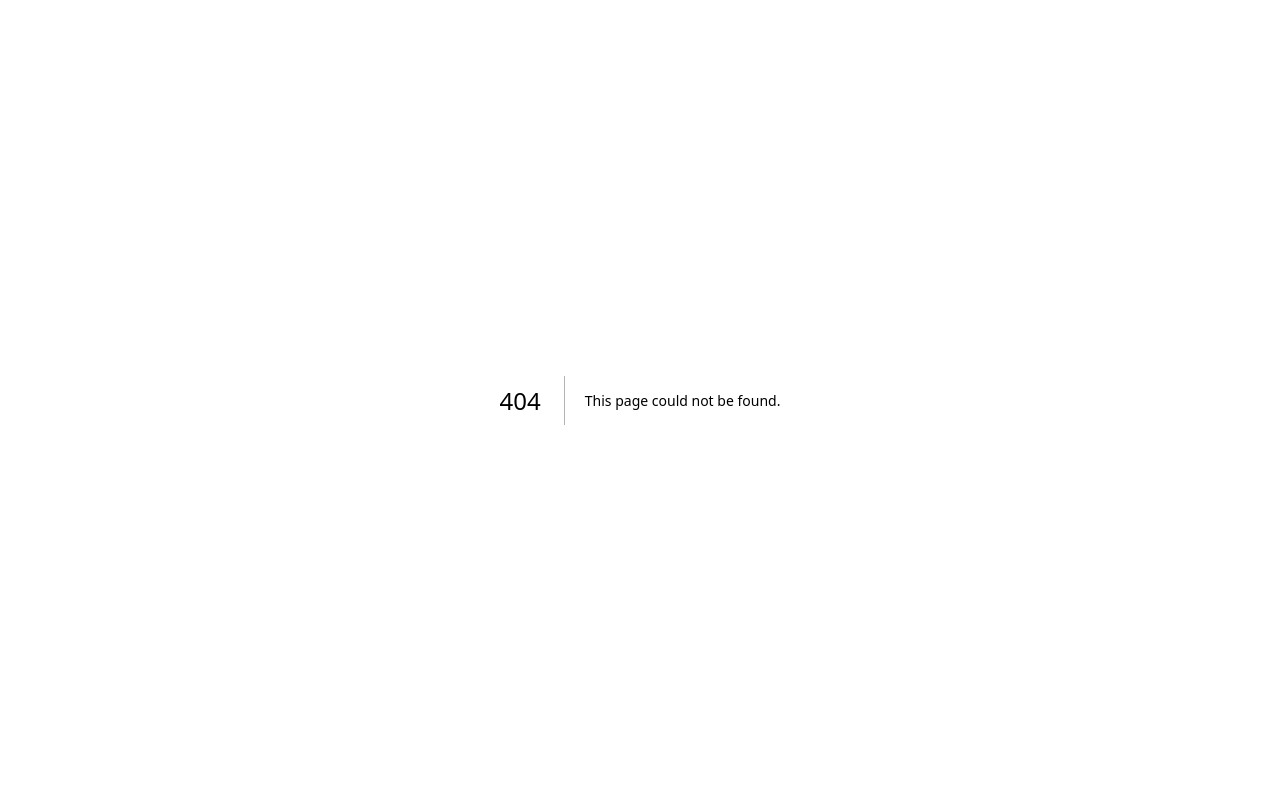
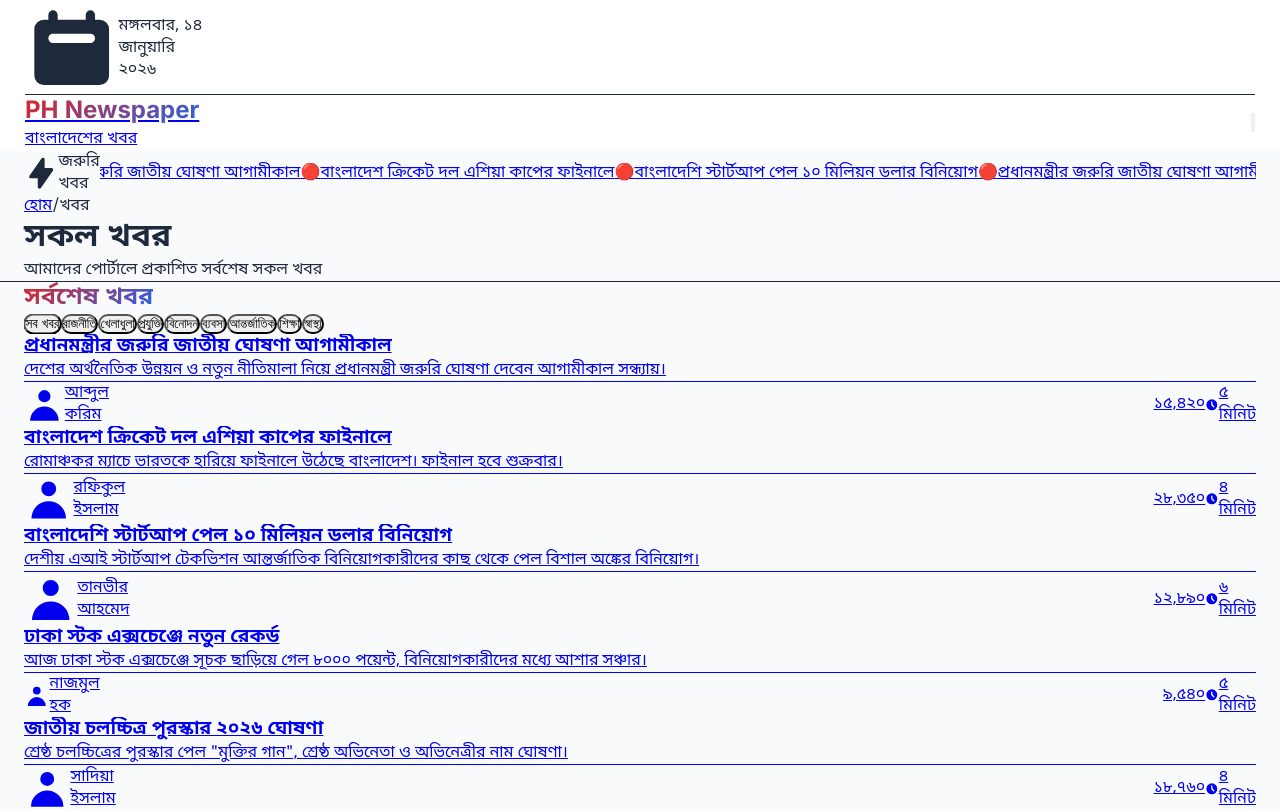
Before and after one commit to JoyChanda/ph-newspaper, a Next.js app: page /news in a window 1280 px wide. Before the commit this address had no page. Shown: the top 809 px of the page. Built offline with nearby package versions, Linux system fonts and the light colour scheme.

Commit message:
feat: add dedicated news listing page (/news)

```diff
--- /dev/null
+++ b/src/app/news/page.jsx
@@ -0,0 +1,35 @@
+import Link from 'next/link';
+import Navbar from '@/components/Navbar';
+import BreakingNews from '@/components/BreakingNews';
+import LatestNewsFeed from '@/components/LatestNewsFeed';
+import Footer from '@/components/Footer';
+
+export const metadata = {
+  title: 'সব খবর | PH Newspaper',
+  description: 'বাংলাদেশ ও বিশ্বের সর্বশেষ খবর এখন এক পাতায়।',
+};
+
+export default function NewsPage() {
+  return (
+    <main className="min-h-screen bg-gray-50">
+      <Navbar />
+      <BreakingNews />
+
+      {/* Breadcrumb & Header */}
+      <div className="bg-white border-b border-gray-200">
+        <div className="container-custom py-8">
+          <div className="flex items-center gap-2 text-sm text-gray-600 mb-4">
+             <Link href="/" className="hover:text-red-600 transition-colors">হোম</Link>
+             <span>/</span>
+             <span className="text-gray-900 font-semibold">খবর</span>
+          </div>
+          <h1 className="text-3xl md:text-4xl font-bold text-gray-900">সকল খবর</h1>
+          <p className="text-gray-500 mt-2">আমাদের পোর্টালে প্রকাশিত সর্বশেষ সকল খবর</p>
+        </div>
+      </div>
+
+      <LatestNewsFeed />
+      <Footer />
+    </main>
+  );
+}
```
